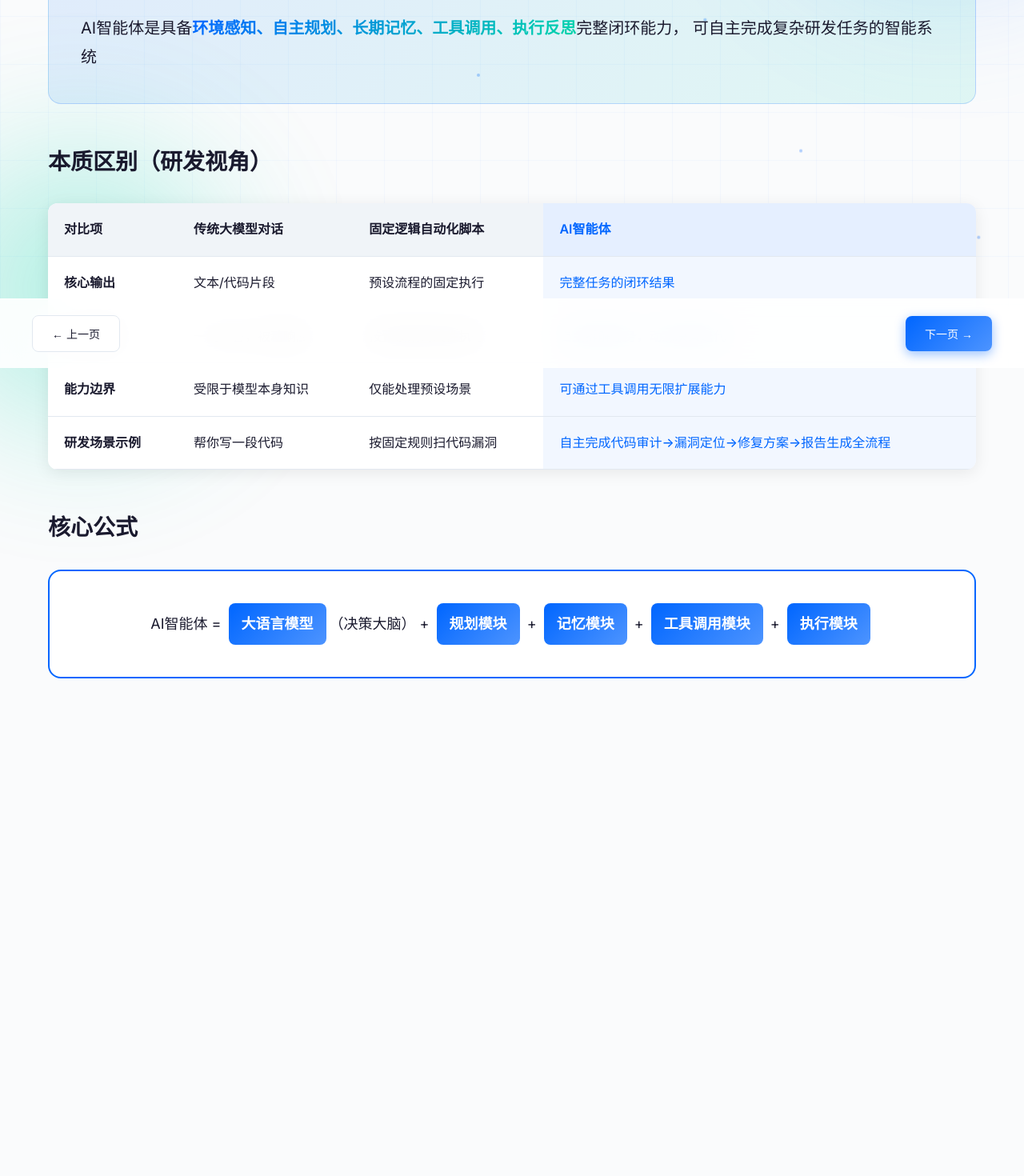
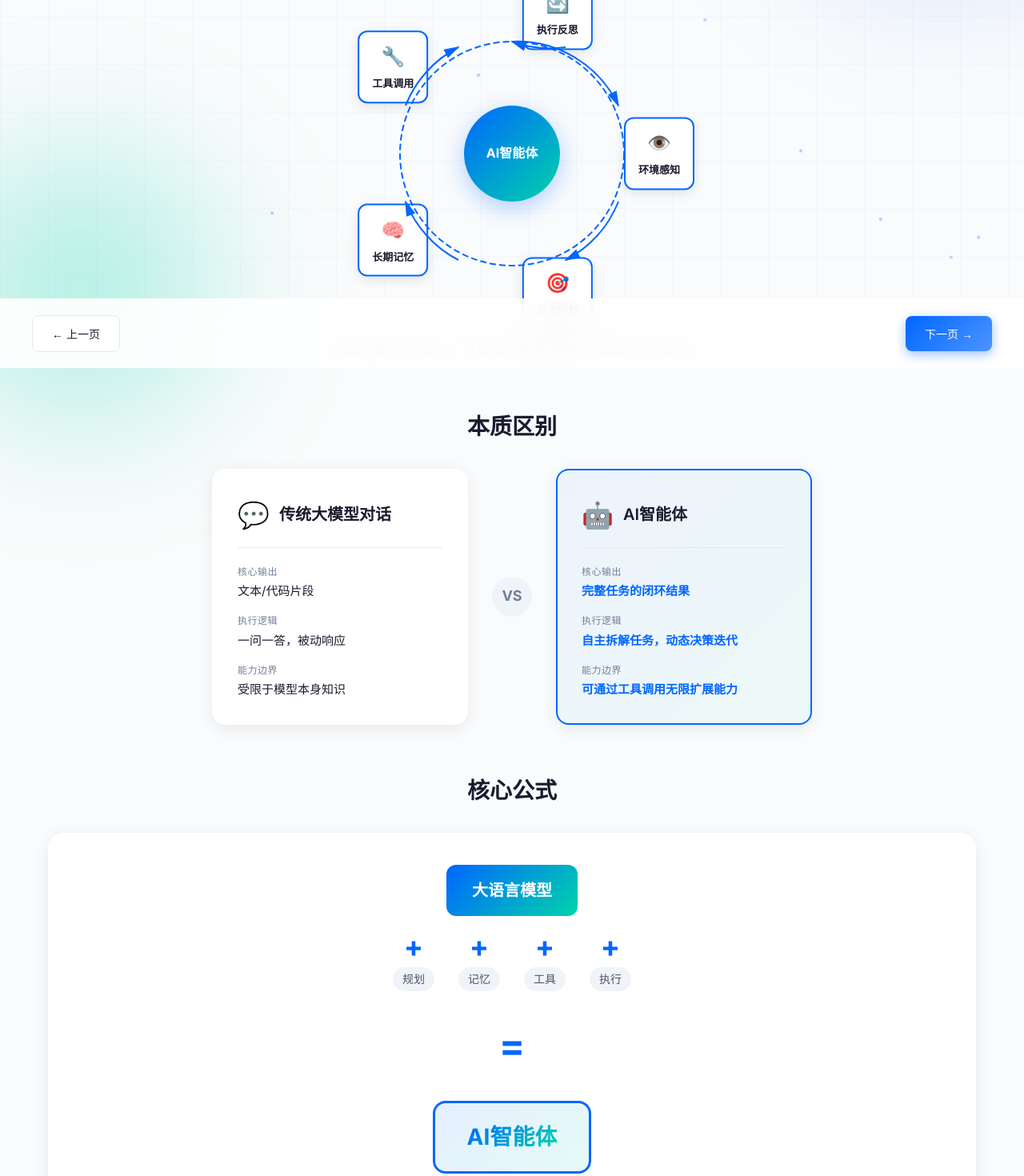
Before and after one commit to weixi5656/ai-agent-presentation, a Vue app: page /#/concept in a window 1280 px wide. Shown: the part 340-1810 px from the top of the page at 80% size. Before the commit the page ends 1348 px from the top, so only its background shows below. Built offline with nearby package versions, Linux system fonts and the light colour scheme.

Commit message:
Redesign concept page: cycle diagram, 2-col comparison, formula with highlighted operators

```diff
--- a/src/views/ConceptView.vue
+++ b/src/views/ConceptView.vue
@@ -2,66 +2,143 @@
   <div class="concept-view">
     <h1 class="page-title">AI智能体：到底是什么？</h1>
 
+    <!-- 核心定义 - 环形闭环图 -->
     <div class="definition-section">
-      <div class="definition-card">
-        <h2>核心定义</h2>
-        <p class="definition-text">
-          AI智能体是具备<span class="highlight">环境感知、自主规划、长期记忆、工具调用、执行反思</span>完整闭环能力，
-          可自主完成复杂研发任务的智能系统
-        </p>
+      <h2 class="section-title">核心定义</h2>
+      <div class="cycle-container">
+        <div class="cycle-center">
+          <span class="center-text">AI智能体</span>
+        </div>
+        <div class="cycle-item" style="--angle: 0deg;">
+          <div class="cycle-node">
+            <span class="node-icon">👁️</span>
+            <span class="node-text">环境感知</span>
+          </div>
+        </div>
+        <div class="cycle-item" style="--angle: 72deg;">
+          <div class="cycle-node">
+            <span class="node-icon">🎯</span>
+            <span class="node-text">自主规划</span>
+          </div>
+        </div>
+        <div class="cycle-item" style="--angle: 144deg;">
+          <div class="cycle-node">
+            <span class="node-icon">🧠</span>
+            <span class="node-text">长期记忆</span>
+          </div>
+        </div>
+        <div class="cycle-item" style="--angle: 216deg;">
+          <div class="cycle-node">
+            <span class="node-icon">🔧</span>
+            <span class="node-text">工具调用</span>
+          </div>
+        </div>
+        <div class="cycle-item" style="--angle: 288deg;">
+          <div class="cycle-node">
+            <span class="node-icon">🔄</span>
+            <span class="node-text">执行反思</span>
+          </div>
+        </div>
+        <!-- 连接线 -->
+        <svg class="cycle-arrows" viewBox="0 0 400 400">
+          <defs>
+            <marker id="arrowhead" markerWidth="10" markerHeight="10" refX="9" refY="3" orient="auto">
+              <polygon points="0 0, 10 3, 0 6" fill="var(--primary)" />
+            </marker>
+          </defs>
+          <circle cx="200" cy="200" r="140" fill="none" stroke="var(--primary)" stroke-width="2" stroke-dasharray="8 4" />
+          <!-- 箭头 -->
+          <path d="M 200 60 A 140 140 0 0 1 333 140" fill="none" stroke="var(--primary)" stroke-width="2" marker-end="url(#arrowhead)" />
+          <path d="M 333 260 A 140 140 0 0 1 267 333" fill="none" stroke="var(--primary)" stroke-width="2" marker-end="url(#arrowhead)" />
+          <path d="M 133 333 A 140 140 0 0 1 67 260" fill="none" stroke="var(--primary)" stroke-width="2" marker-end="url(#arrowhead)" />
+          <path d="M 67 140 A 140 140 0 0 1 133 67" fill="none" stroke="var(--primary)" stroke-width="2" marker-end="url(#arrowhead)" />
+          <path d="M 267 67 A 140 140 0 0 1 200 60" fill="none" stroke="var(--primary)" stroke-width="2" marker-end="url(#arrowhead)" />
+        </svg>
+      </div>
+      <p class="definition-desc">具备完整闭环能力，可自主完成复杂研发任务的智能系统</p>
+    </div>
+
+    <!-- 本质区别 - 去掉固定逻辑列 -->
+    <div class="comparison-section">
+      <h2 class="section-title">本质区别</h2>
+      <div class="comparison-cards">
+        <div class="comparison-card">
+          <div class="card-header">
+            <span class="card-icon">💬</span>
+            <h3>传统大模型对话</h3>
+          </div>
+          <div class="card-content">
+            <div class="card-item">
+              <span class="item-label">核心输出</span>
+              <span class="item-value">文本/代码片段</span>
+            </div>
+            <div class="card-item">
+              <span class="item-label">执行逻辑</span>
+              <span class="item-value">一问一答，被动响应</span>
+            </div>
+            <div class="card-item">
+              <span class="item-label">能力边界</span>
+              <span class="item-value">受限于模型本身知识</span>
+            </div>
+          </div>
+        </div>
+
+        <div class="vs-divider">VS</div>
+
+        <div class="comparison-card highlight">
+          <div class="card-header">
+            <span class="card-icon">🤖</span>
+            <h3>AI智能体</h3>
+          </div>
+          <div class="card-content">
+            <div class="card-item">
+              <span class="item-label">核心输出</span>
+              <span class="item-value highlight-text">完整任务的闭环结果</span>
+            </div>
+            <div class="card-item">
+              <span class="item-label">执行逻辑</span>
+              <span class="item-value highlight-text">自主拆解任务，动态决策迭代</span>
+            </div>
+            <div class="card-item">
+              <span class="item-label">能力边界</span>
+              <span class="item-value highlight-text">可通过工具调用无限扩展能力</span>
+            </div>
+          </div>
+        </div>
       </div>
     </div>
 
-    <div class="comparison-section">
-      <h2 class="section-title">本质区别（研发视角）</h2>
-      <table class="comparison-table">
-        <thead>
-          <tr>
-            <th>对比项</th>
-            <th>传统大模型对话</th>
-            <th>固定逻辑自动化脚本</th>
-            <th class="highlight-col">AI智能体</th>
-          </tr>
-        </thead>
-        <tbody>
-          <tr>
-            <td><strong>核心输出</strong></td>
-            <td>文本/代码片段</td>
-            <td>预设流程的固定执行</td>
-            <td class="highlight-cell">完整任务的闭环结果</td>
-          </tr>
-          <tr>
-            <td><strong>执行逻辑</strong></td>
-            <td>一问一答，被动响应</td>
-            <td>按预设规则线性执行</td>
-            <td class="highlight-cell">自主拆解任务，动态决策迭代</td>
-          </tr>
-          <tr>
-            <td><strong>能力边界</strong></td>
-            <td>受限于模型本身知识</td>
-            <td>仅能处理预设场景</td>
-            <td class="highlight-cell">可通过工具调用无限扩展能力</td>
-          </tr>
-          <tr>
-            <td><strong>研发场景示例</strong></td>
-            <td>帮你写一段代码</td>
-            <td>按固定规则扫代码漏洞</td>
-            <td class="highlight-cell">自主完成代码审计→漏洞定位→修复方案→报告生成全流程</td>
-          </tr>
-        </tbody>
-      </table>
-    </div>
-
+    <!-- 核心公式 - 突出运算符 -->
     <div class="formula-section">
       <h2 class="section-title">核心公式</h2>
-      <div class="formula-card">
-        <p class="formula">
-          AI智能体 = <span class="formula-part">大语言模型</span>（决策大脑）
-          + <span class="formula-part">规划模块</span>
-          + <span class="formula-part">记忆模块</span>
-          + <span class="formula-part">工具调用模块</span>
-          + <span class="formula-part">执行模块</span>
-        </p>
+      <div class="formula-visual">
+        <div class="formula-base">
+          <span class="base-text">大语言模型</span>
+        </div>
+        <div class="formula-operations">
+          <div class="op-item">
+            <span class="op-symbol">+</span>
+            <span class="op-name">规划</span>
+          </div>
+          <div class="op-item">
+            <span class="op-symbol">+</span>
+            <span class="op-name">记忆</span>
+          </div>
+          <div class="op-item">
+            <span class="op-symbol">+</span>
+            <span class="op-name">工具</span>
+          </div>
+          <div class="op-item">
+            <span class="op-symbol">+</span>
+            <span class="op-name">执行</span>
+          </div>
+        </div>
+        <div class="formula-equals">
+          <span class="eq-symbol">=</span>
+        </div>
+        <div class="formula-result">
+          <span class="result-text">AI智能体</span>
+        </div>
       </div>
     </div>
   </div>
@@ -84,106 +161,309 @@
   -webkit-text-fill-color: transparent;
 }
 
-.definition-section {
-  margin-bottom: 50px;
-}
-
-.definition-card {
-  background: linear-gradient(135deg, rgba(0, 102, 255, 0.1), rgba(0, 212, 170, 0.1));
-  border-radius: 16px;
-  padding: 40px;
-  border: 1px solid rgba(0, 102, 255, 0.2);
-}
-
-.definition-card h2 {
-  font-size: 24px;
-  font-weight: 600;
-  margin-bottom: 20px;
-  color: var(--primary);
-}
-
-.definition-text {
-  font-size: 20px;
-  line-height: 1.8;
-  color: var(--text-primary);
-}
-
-.highlight {
-  background: linear-gradient(135deg, var(--primary), var(--secondary));
-  -webkit-background-clip: text;
-  -webkit-text-fill-color: transparent;
-  font-weight: 600;
-}
-
 .section-title {
   font-size: 28px;
   font-weight: 600;
   margin-bottom: 30px;
   color: var(--text-primary);
+  text-align: center;
 }
 
-.comparison-section {
-  margin-bottom: 50px;
+/* 环形闭环图 */
+.definition-section {
+  margin-bottom: 60px;
 }
 
-.comparison-table {
-  width: 100%;
-  border-collapse: collapse;
+.cycle-container {
+  position: relative;
+  width: 400px;
+  height: 400px;
+  margin: 0 auto 30px;
+}
+
+.cycle-center {
+  position: absolute;
+  top: 50%;
+  left: 50%;
+  transform: translate(-50%, -50%);
+  width: 120px;
+  height: 120px;
+  background: linear-gradient(135deg, var(--primary), var(--secondary));
+  border-radius: 50%;
+  display: flex;
+  align-items: center;
+  justify-content: center;
+  box-shadow: 0 8px 30px rgba(0, 102, 255, 0.3);
+  z-index: 10;
+}
+
+.center-text {
+  color: white;
+  font-weight: 700;
+  font-size: 16px;
+  text-align: center;
+}
+
+.cycle-item {
+  position: absolute;
+  top: 50%;
+  left: 50%;
+  transform: rotate(var(--angle)) translateX(140px) translateY(-50%);
+  transform-origin: 0 0;
+}
+
+.cycle-node {
+  transform: rotate(calc(-1 * var(--angle)));
   background: white;
   border-radius: 12px;
-  overflow: hidden;
-  box-shadow: 0 4px 20px rgba(0, 0, 0, 0.08);
+  padding: 12px 16px;
+  box-shadow: 0 4px 15px rgba(0, 0, 0, 0.1);
+  border: 2px solid var(--primary);
+  display: flex;
+  flex-direction: column;
+  align-items: center;
+  gap: 4px;
+  min-width: 80px;
 }
 
-.comparison-table th,
-.comparison-table td {
-  padding: 20px;
-  text-align: left;
+.node-icon {
+  font-size: 24px;
+}
+
+.node-text {
+  font-size: 13px;
+  font-weight: 600;
+  color: var(--text-primary);
+  white-space: nowrap;
+}
+
+.cycle-arrows {
+  position: absolute;
+  top: 0;
+  left: 0;
+  width: 100%;
+  height: 100%;
+  pointer-events: none;
+}
+
+.definition-desc {
+  text-align: center;
+  font-size: 18px;
+  color: var(--text-secondary);
+  max-width: 500px;
+  margin: 0 auto;
+}
+
+/* 本质对比卡片 */
+.comparison-section {
+  margin-bottom: 60px;
+}
+
+.comparison-cards {
+  display: flex;
+  align-items: center;
+  justify-content: center;
+  gap: 30px;
+  flex-wrap: wrap;
+}
+
+.comparison-card {
+  background: white;
+  border-radius: 16px;
+  padding: 30px;
+  width: 320px;
+  box-shadow: 0 4px 20px rgba(0, 0, 0, 0.08);
+  border: 2px solid transparent;
+}
+
+.comparison-card.highlight {
+  border-color: var(--primary);
+  background: linear-gradient(135deg, rgba(0, 102, 255, 0.05), rgba(0, 212, 170, 0.05));
+}
+
+.card-header {
+  display: flex;
+  align-items: center;
+  gap: 12px;
+  margin-bottom: 20px;
+  padding-bottom: 15px;
   border-bottom: 1px solid var(--border);
 }
 
-.comparison-table th {
-  background: var(--bg-tertiary);
+.card-icon {
+  font-size: 32px;
+}
+
+.card-header h3 {
+  font-size: 20px;
   font-weight: 600;
   color: var(--text-primary);
 }
 
-.comparison-table .highlight-col {
-  background: rgba(0, 102, 255, 0.1);
+.card-content {
+  display: flex;
+  flex-direction: column;
+  gap: 16px;
+}
+
+.card-item {
+  display: flex;
+  flex-direction: column;
+  gap: 4px;
+}
+
+.item-label {
+  font-size: 12px;
+  color: var(--text-muted);
+  text-transform: uppercase;
+  letter-spacing: 0.5px;
+}
+
+.item-value {
+  font-size: 15px;
+  color: var(--text-primary);
+  line-height: 1.5;
+}
+
+.item-value.highlight-text {
+  color: var(--primary);
+  font-weight: 600;
+}
+
+.vs-divider {
+  font-size: 18px;
+  font-weight: 700;
+  color: var(--text-muted);
+  background: var(--bg-tertiary);
+  width: 50px;
+  height: 50px;
+  border-radius: 50%;
+  display: flex;
+  align-items: center;
+  justify-content: center;
+}
+
+/* 核心公式 - 突出运算符 */
+.formula-section {
+  margin-top: 60px;
+}
+
+.formula-visual {
+  background: white;
+  border-radius: 20px;
+  padding: 40px;
+  box-shadow: 0 4px 20px rgba(0, 0, 0, 0.08);
+  display: flex;
+  flex-direction: column;
+  align-items: center;
+  gap: 20px;
+}
+
+.formula-base {
+  background: linear-gradient(135deg, var(--primary), var(--secondary));
+  color: white;
+  padding: 16px 32px;
+  border-radius: 12px;
+  font-size: 20px;
+  font-weight: 600;
+}
+
+.formula-operations {
+  display: flex;
+  gap: 30px;
+  flex-wrap: wrap;
+  justify-content: center;
+}
+
+.op-item {
+  display: flex;
+  flex-direction: column;
+  align-items: center;
+  gap: 8px;
+}
+
+.op-symbol {
+  font-size: 36px;
+  font-weight: 700;
+  color: var(--primary);
+  line-height: 1;
+}
+
+.op-name {
+  font-size: 14px;
+  color: var(--text-secondary);
+  background: var(--bg-tertiary);
+  padding: 4px 12px;
+  border-radius: 20px;
+}
+
+.formula-equals {
+  margin: 10px 0;
+}
+
+.eq-symbol {
+  font-size: 48px;
+  font-weight: 700;
   color: var(--primary);
 }
 
-.comparison-table .highlight-cell {
-  background: rgba(0, 102, 255, 0.05);
-  color: var(--primary);
-  font-weight: 500;
+.formula-result {
+  background: linear-gradient(135deg, rgba(0, 102, 255, 0.1), rgba(0, 212, 170, 0.1));
+  border: 3px solid var(--primary);
+  padding: 20px 40px;
+  border-radius: 16px;
 }
 
-.formula-section {
-  margin-top: 50px;
+.result-text {
+  font-size: 28px;
+  font-weight: 700;
+  background: linear-gradient(135deg, var(--primary), var(--secondary));
+  -webkit-background-clip: text;
+  -webkit-text-fill-color: transparent;
 }
 
-.formula-card {
-  background: white;
-  border-radius: 16px;
-  padding: 40px;
-  border: 2px solid var(--primary);
-  text-align: center;
-}
+@media (max-width: 768px) {
+  .cycle-container {
+    width: 300px;
+    height: 300px;
+  }
 
-.formula {
-  font-size: 18px;
-  line-height: 2;
-  color: var(--text-primary);
-}
+  .cycle-item {
+    transform: rotate(var(--angle)) translateX(100px) translateY(-50%);
+  }
 
-.formula-part {
-  display: inline-block;
-  padding: 8px 16px;
-  background: linear-gradient(135deg, var(--primary), var(--primary-light));
-  color: white;
-  border-radius: 8px;
-  font-weight: 600;
-  margin: 0 4px;
+  .cycle-node {
+    padding: 8px 10px;
+    min-width: 60px;
+  }
+
+  .node-icon {
+    font-size: 18px;
+  }
+
+  .node-text {
+    font-size: 11px;
+  }
+
+  .cycle-center {
+    width: 90px;
+    height: 90px;
+  }
+
+  .center-text {
+    font-size: 13px;
+  }
+
+  .comparison-cards {
+    flex-direction: column;
+  }
+
+  .vs-divider {
+    transform: rotate(90deg);
+  }
+
+  .formula-operations {
+    gap: 15px;
+  }
 }
 </style>
```
